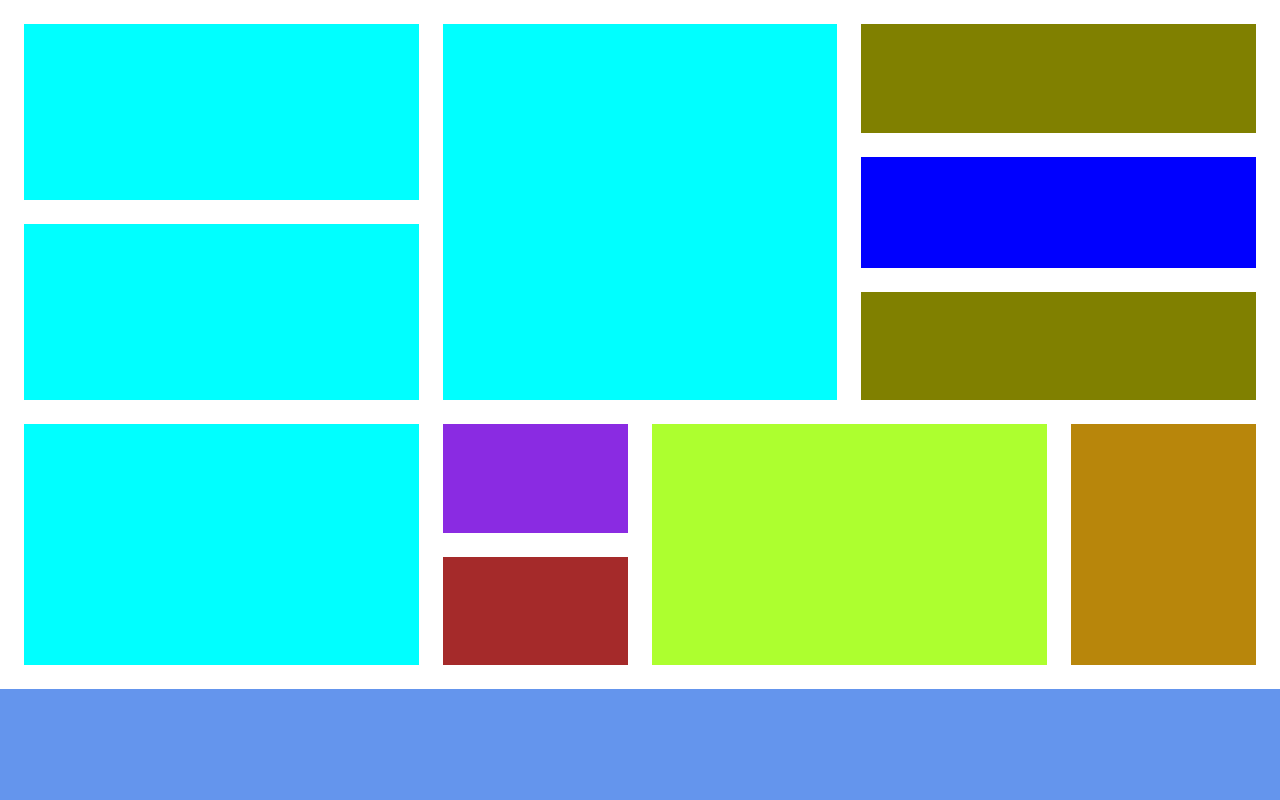
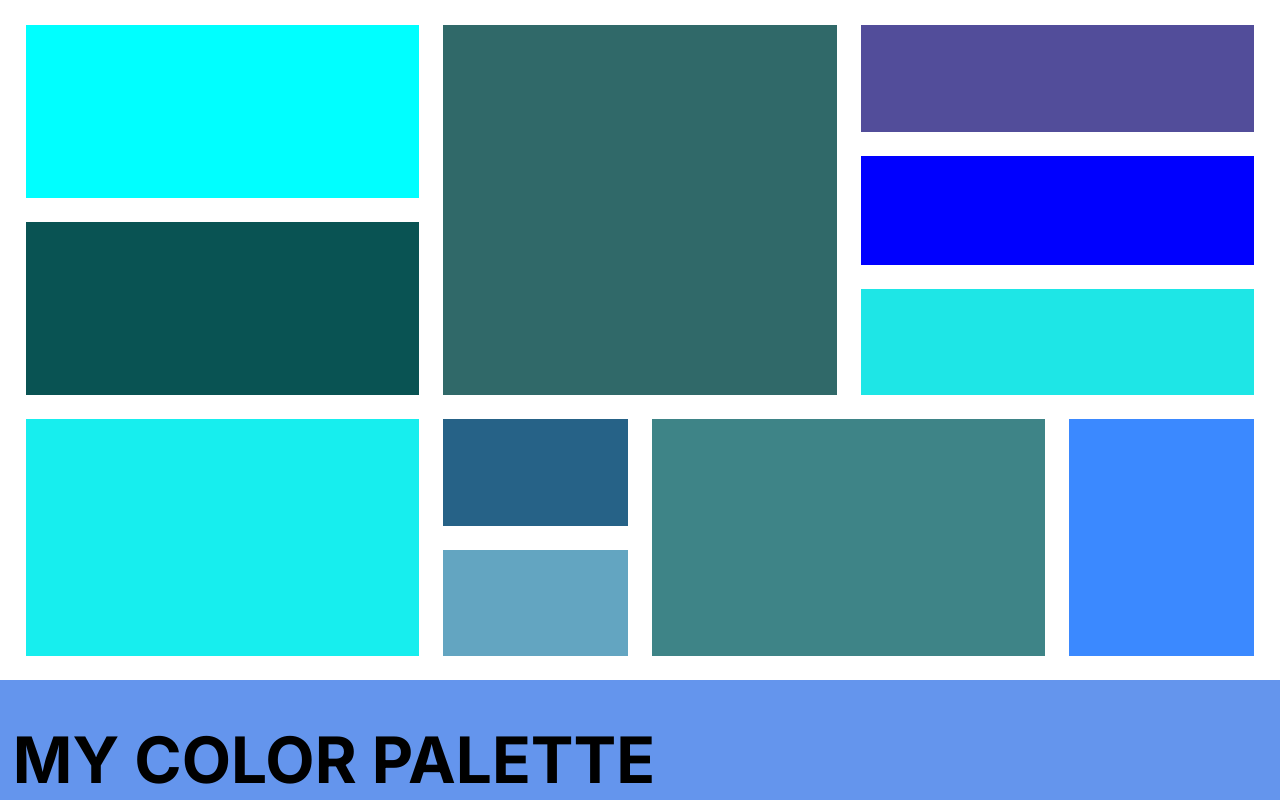
Before and after one commit to birgerosterberg/color_palette, a plain HTML site: page index.html in a window 1280 px wide. Drawn offline with nearby package versions, Linux system fonts and the light colour scheme.

Commit message:
add h1 text
add font family Inter
change colors on c* boxes
add grid inside of c12 to place h1 right

```diff
--- a/index.html
+++ b/index.html
@@ -8,6 +8,10 @@
     <link rel="stylesheet" href="https://cdnjs.cloudflare.com/ajax/libs/normalize/8.0.1/normalize.css">
     <!-- My Styles -->
     <link rel="stylesheet" href="/styles/styles.css">
+    <!-- GOOGLE FONTS -->
+    <link rel="preconnect" href="https://fonts.googleapis.com">
+    <link rel="preconnect" href="https://fonts.gstatic.com" crossorigin>
+    <link href="https://fonts.googleapis.com/css2?family=Inter:wght@700&display=swap" rel="stylesheet">
     <title>GRID - Color Palette</title>
 </head>
 <body>
@@ -23,7 +27,7 @@
         <div class="c9"></div>
         <div class="c10"></div>
         <div class="c11"></div>
-        <div class="c12"></div>
+        <div class="c12"><h1>MY COLOR PALETTE</h1></div>
     </div>
 
 </body>
--- a/styles/styles.css
+++ b/styles/styles.css
@@ -1,38 +1,43 @@
+/* GRID CONTAINER */
+/*
+    The smaller fr on columns and rows to add distance without margins or padding from the .c12 class.
+*/
 .container {
+    box-sizing: border-box;
+    height: 100vh;
     display: grid;
-    height: 100vh;
-    width: 100vw;
-    grid-template-columns: 0.001fr 1fr 1fr 1fr 1fr 1fr 1fr 0.001fr;
-    grid-template-rows: 0.001fr 1fr 0.4fr 0.4fr 1fr 1fr 1fr 0.8fr;
+    grid-template-columns: 0.01fr repeat(6, 1fr) 0.01fr;
+    grid-template-rows: 0.01fr 1fr 0.4fr 0.4fr 1fr 1fr 1fr 0.9fr;
     gap: 24px;
     margin: auto;
 }
+/* Boxes inside of the grids placements */
 .c1 {
     background-color:aqua;
     grid-area: 2 / 2 / 4 / 4;
 }
 .c2 {
-    background-color: aqua;
+    background-color: rgb(9, 83, 83);
     grid-area: 4 / 2 / 6 / 4;
 }
 .c3 {
-    background-color: aqua;
+    background-color: rgb(23, 238, 238);
     grid-area: 6 / 2 / 8 / 4;
 }
 .c4 {
-    background-color: aqua;
+    background-color: rgb(48, 105, 105);
     grid-area: 2 / 4 / 6 / 6;
 }
 .c5 {
-    background-color: blueviolet;
+    background-color: rgb(38, 98, 135);
     grid-area: 6 / 4 / 7 / 5;
 }
 .c6 {
-    background-color: brown;
+    background-color: rgb(99, 165, 193);
     grid-area: 7 / 4 / 8 / 5;
 }
 .c7 {
-    background-color: olive;
+    background-color: rgb(82, 77, 154);
     grid-area: 2 / 6 / 3 / 8;
 }
 .c8 {
@@ -40,18 +45,32 @@
     grid-area: 3 / 6 / 5 / 8;
 }
 .c9 {
-    background-color: olive;
+    background-color: rgb(30, 230, 230);
     grid-area: 5 / 6 / 6 / 8;
 }
 .c10 {
-    background-color: greenyellow;
+    background-color: rgb(62, 132, 135);
     grid-area: 6 / 5 / 8 / 7;
 }
 .c11 {
-    background-color: darkgoldenrod;
+    background-color: rgb(59, 137, 255);
     grid-area: 6 / 7 / 8 / 8;
 }
+/*
+    columns from 1 to -1 to fill all columns width, since -1 is the last one.
+    creating a grid to be able to put the h1 where i want it inside of the .c12
+    without the use of margin and pixels.
+*/
 .c12 {
+    display: grid;
+    grid-area: 8 / 1 / 10 / -1;
     background-color: cornflowerblue;
-    grid-area: 8 / 1 / 10 / -1;
+    align-items: center;
+    grid-template-columns: 0.02fr;
 }
+.container h1 {
+    grid-column: 2 / -1 ;
+    /* Took the font according to google being theo nes closest to Helvetica Neue*/
+    font-family: 'Inter', sans-serif;
+    font-size: 64px;
+}
```
